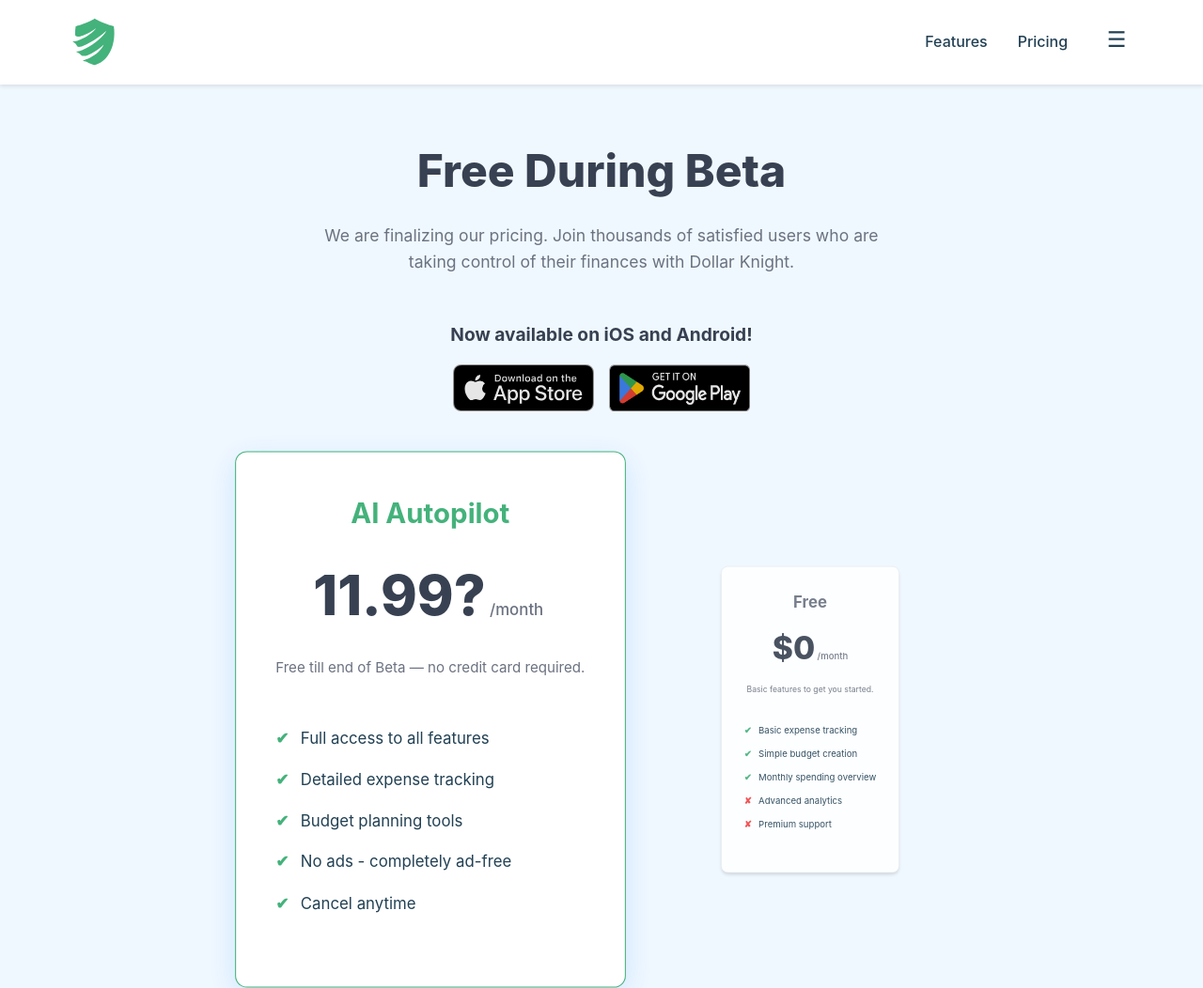
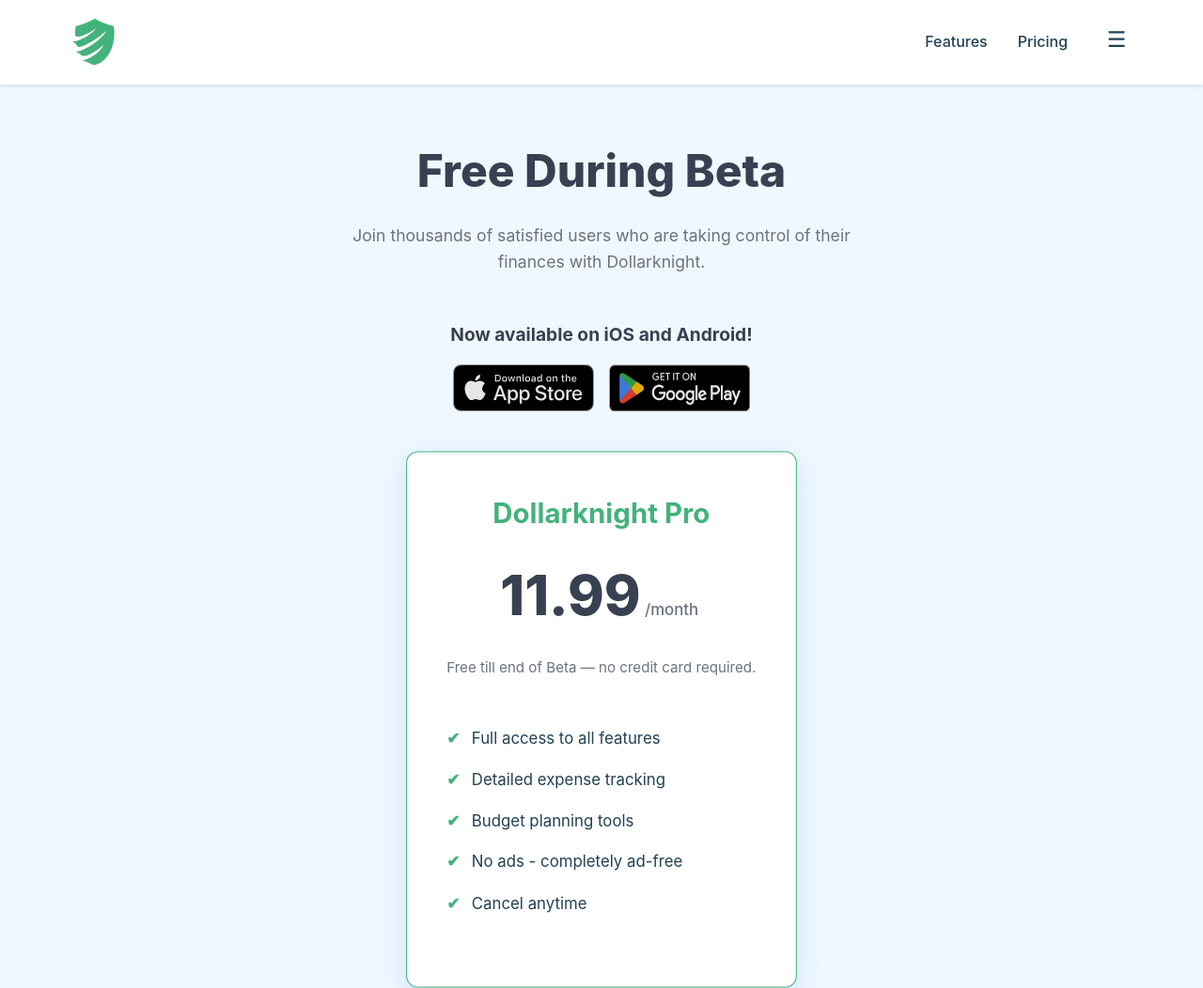
Before and after one commit to Dollarknight/DK_Website, a plain HTML site: page html/pricing.html in a window 1280 px wide. Shown: the top 1052 px of the page at 94% size. Drawn offline with Linux system fonts and the light colour scheme.

Commit message:
final price update

```diff
--- a/html/pricing.html
+++ b/html/pricing.html
@@ -18,7 +18,7 @@
   <main class="pricing-main">
     <section class="pricing-hero">
     <h1>Free During Beta</h1>
-  <p class="pricing-sub">We are finalizing our pricing. Join thousands of satisfied users who are taking control of their finances with Dollar Knight.</p>
+  <p class="pricing-sub">Join thousands of satisfied users who are taking control of their finances with Dollarknight.</p>
       <div class="app-stores">
         <h3>Now available on iOS and Android!</h3>
         <div class="store-badges">
@@ -34,8 +34,8 @@
 
     <section class="pricing-tiers">
       <div class="pricing-card featured">
-        <h2>AI Autopilot</h2>
-        <p class="price">11.99?<span>/month</span> <span></span></p>
+        <h2>Dollarknight Pro</h2>
+        <p class="price">11.99<span>/month</span> <span></span></p>
         <p class="trial-info">Free till end of Beta — no credit card required.</p>
         <ul class="features-list">
           <li><span class="check-icon">✔</span> Full access to all features</li>
@@ -43,19 +43,6 @@
           <li><span class="check-icon">✔</span> Budget planning tools</li>
           <li><span class="check-icon">✔</span> No ads - completely ad-free</li>
           <li><span class="check-icon">✔</span> Cancel anytime</li>
-        </ul>
-
-      </div>
-      <div class="pricing-card free-plan">
-        <h2>Free</h2>
-        <p class="price">$0<span>/month</span></p>
-        <p class="trial-info">Basic features to get you started.</p>
-        <ul class="features-list">
-          <li><span class="check-icon">✔</span> Basic expense tracking</li>
-          <li><span class="check-icon">✔</span> Simple budget creation</li>
-          <li><span class="check-icon">✔</span> Monthly spending overview</li>
-          <li><span class="x-icon">✘</span> Advanced analytics</li>
-          <li><span class="x-icon">✘</span> Premium support</li>
         </ul>
 
       </div>
```
